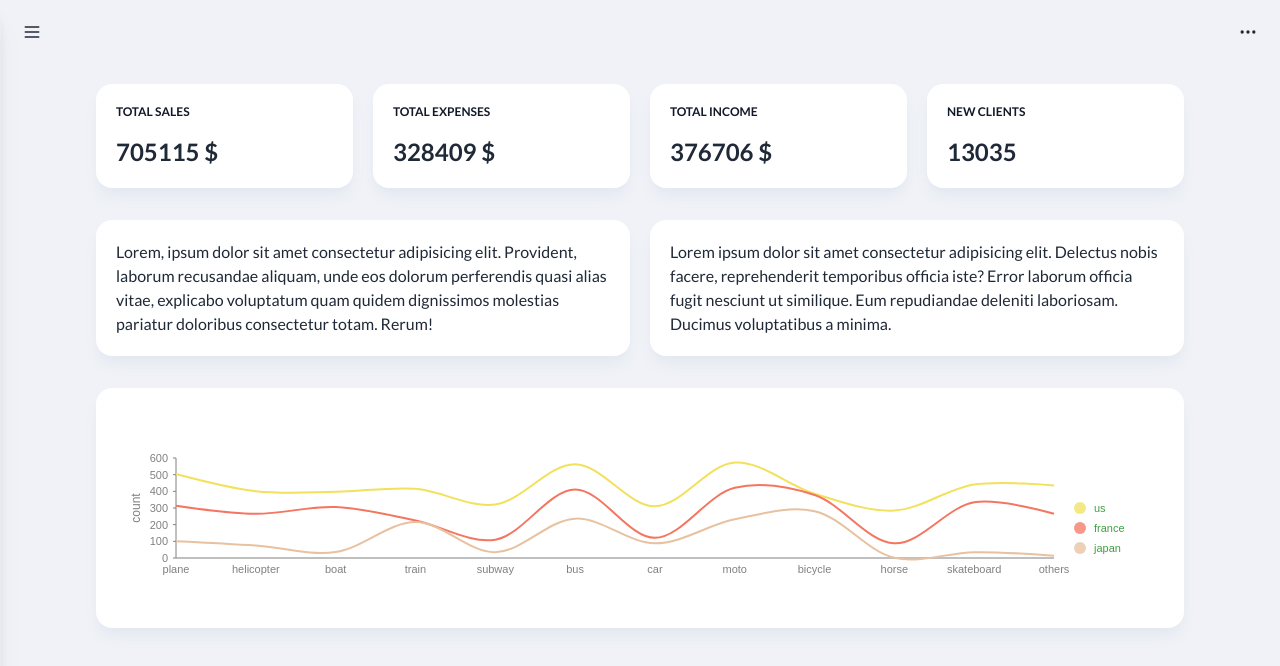
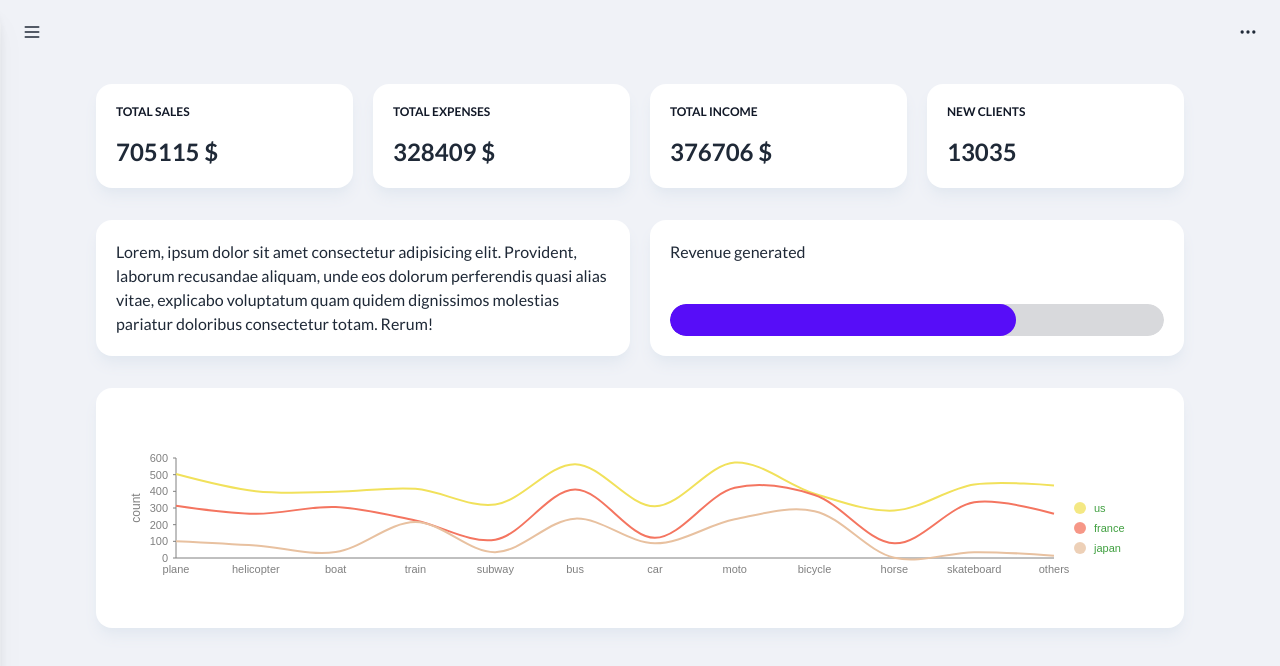
Before and after one commit to artemromaniv/project_admin_dashboard, a React (Vite) app: page / in a window 1280 px wide. Shown: the top 666 px of the page. Built offline with nearby package versions, Linux system fonts and the light colour scheme; some icons are missing.

Commit message:
add progress bar

```diff
--- a/src/components/Home.tsx
+++ b/src/components/Home.tsx
@@ -72,17 +72,20 @@ const Home = () => {
           vitae, explicabo voluptatum quam quidem dignissimos molestias pariatur
           doloribus consectetur totam. Rerum!
         </div>
-        <div className="bg-crust  w-full rounded-2xl shadow-lg shadow-slate-200 col-span-2 p-5">
-          Lorem ipsum dolor sit amet consectetur adipisicing elit. Delectus
-          nobis facere, reprehenderit temporibus officia iste? Error laborum
-          officia fugit nesciunt ut similique. Eum repudiandae deleniti
-          laboriosam. Ducimus voluptatibus a minima.
+        <div className="bg-crust  w-full rounded-2xl shadow-lg shadow-slate-200 col-span-2 p-5 flex flex-col justify-between">
+          <h3>Revenue generated</h3>
+          <progress
+            className="progress progress-primary w-full h-8"
+            value="70"
+            max="100"
+          >
+          </progress>
         </div>
       </div>
       <div className="h-8" />
-        <div className="bg-crust  w-full rounded-2xl shadow-lg shadow-slate-200 xl:col-span-4 p-5 h-[240px]">
-          <RevenueChart />
-        </div>
+      <div className="bg-crust  w-full rounded-2xl shadow-lg shadow-slate-200 p-5 h-[240px]">
+        <RevenueChart />
+      </div>
     </section>
   );
 };
```
